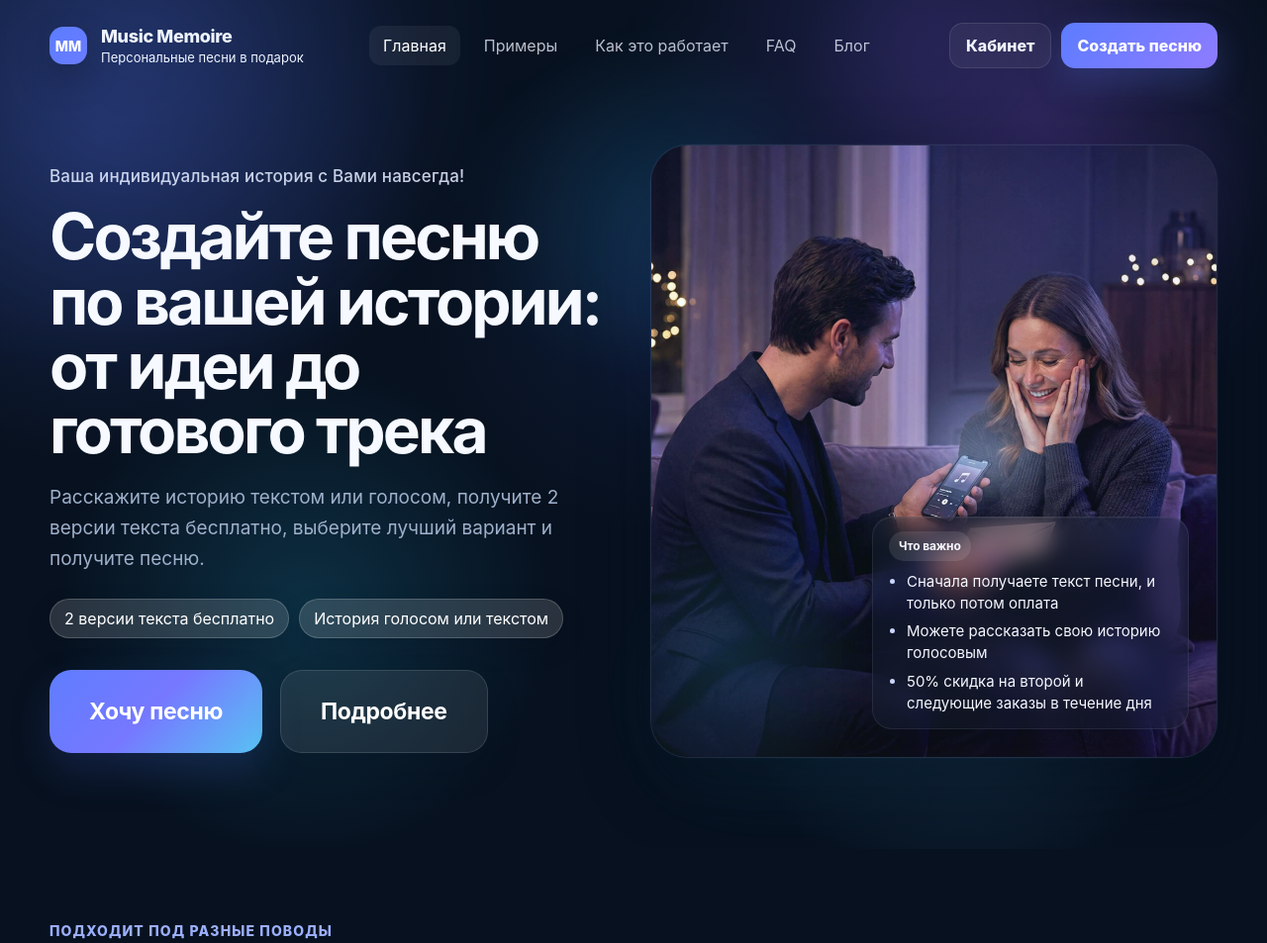
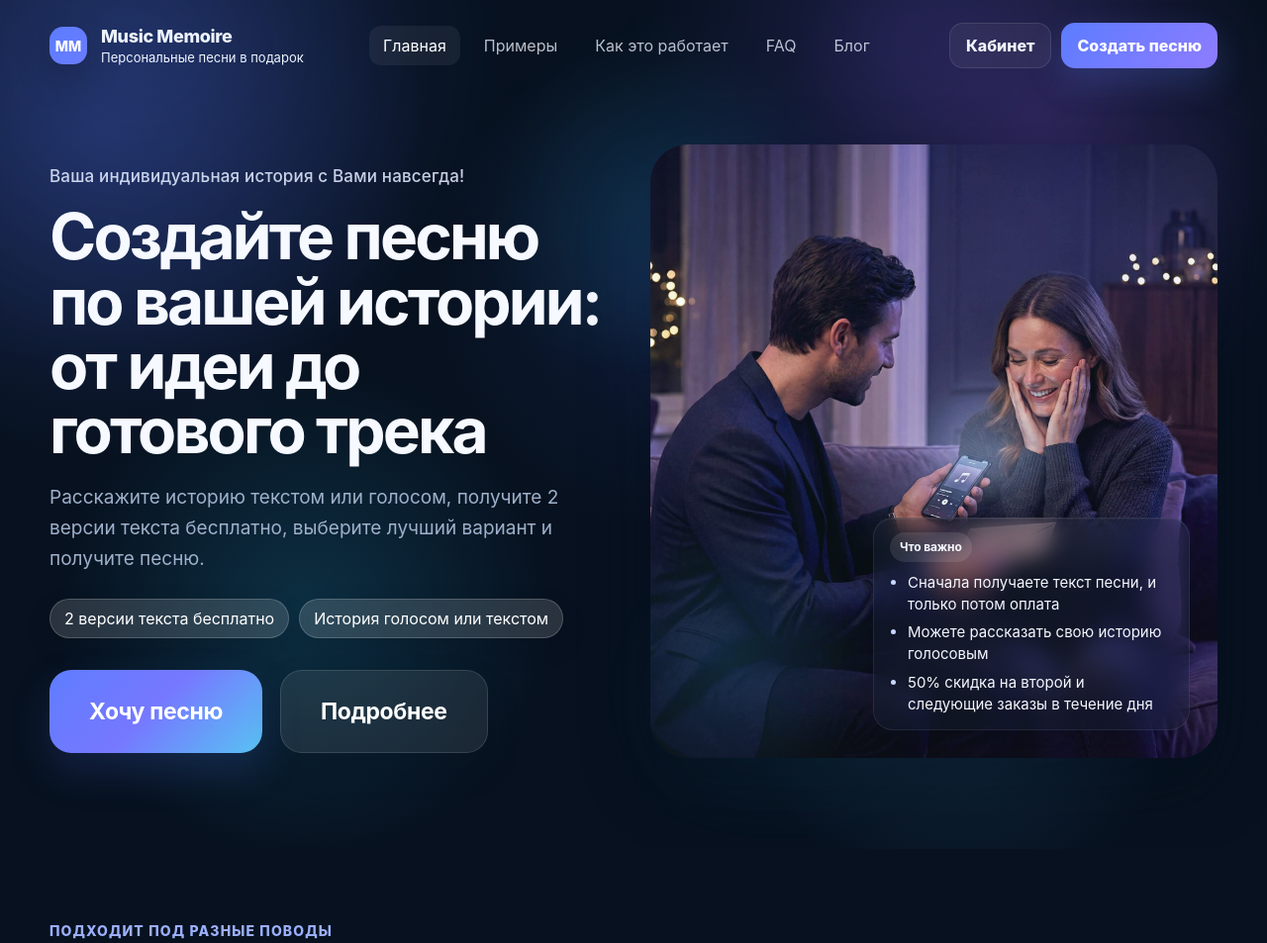
Before and after one commit to mikhailantonovdigital-dev/musicmemoire-web, a FastAPI app: page / in a window 1280 px wide. Shown: the top 953 px of the page at 99% size. Run offline with FastAPI, Linux system fonts and the light colour scheme; parts of the project's set-up code (start-up, migrations or seed data) failed here and were passed over; some libraries are stand-ins or nearby versions.

Commit message:
Update styles.css

```diff
--- a/app/static/css/styles.css
+++ b/app/static/css/styles.css
@@ -3168,13 +3168,14 @@ strong,
 }
 
 .page-home .hero-photo-card {
+  position: relative;
+  z-index: 1;
+  min-height: 620px;
+  border-radius: 38px;
   background:
     linear-gradient(135deg, rgba(18, 28, 50, 0.52), rgba(28, 40, 74, 0.36) 44%, rgba(31, 48, 86, 0.32) 100%) !important;
-  border: 1px solid rgba(255, 255, 255, 0.07) !important;
-  box-shadow:
-    0 28px 72px rgba(4, 12, 28, 0.30),
-    0 0 0 1px rgba(111, 140, 255, 0.04),
-    inset 0 1px 0 rgba(255, 255, 255, 0.04) !important;
+  border: 0 !important;
+  box-shadow: 0 28px 72px rgba(4, 12, 28, 0.30) !important;
 }
 
 .page-home .hero-photo-image {
```
